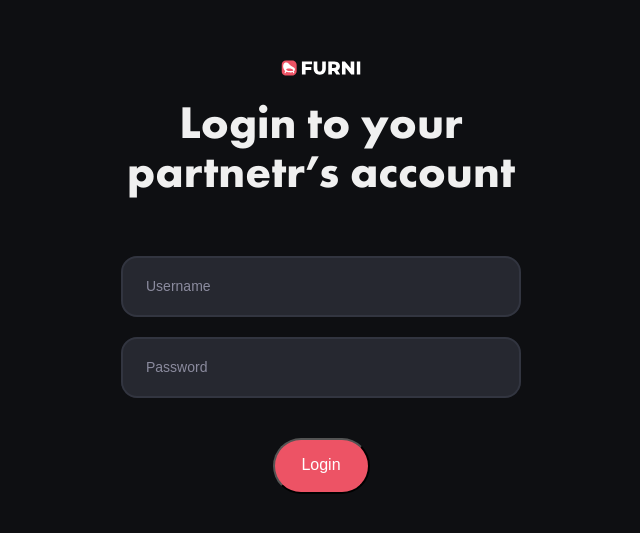
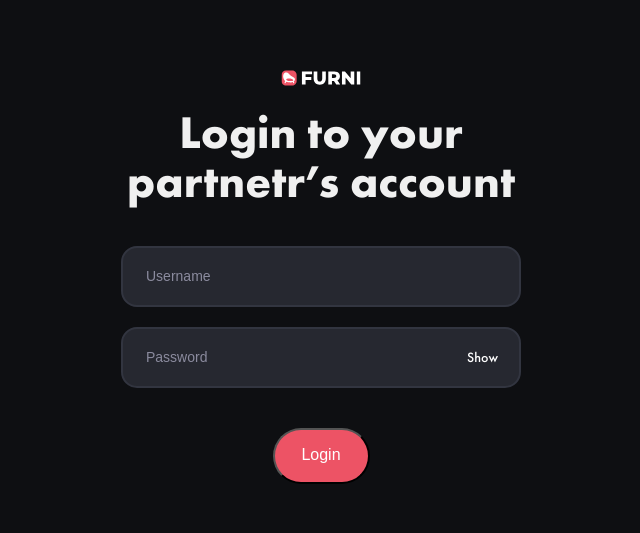
Before and after one commit to IvanTyler/furni, a React (Create React App) app: page / in a window 1280 px wide. Shown: the part 123-656 px from the top of the page, without its empty margins (319-959 px from the left). Built offline with nearby package versions, Linux system fonts and the light colour scheme; the HTML template or start-up script is replaced by a standard one.

Commit message:
validete form

```diff
--- a/src/Components/FormUserLogin/FormUserLogin.module.scss
+++ b/src/Components/FormUserLogin/FormUserLogin.module.scss
@@ -1,6 +1,7 @@
 @import url('../../assets/styles/fonts.scss');
 
 .formUserLogin {
+    position: relative;
     max-width: 400px;
     text-align: center;
 
@@ -31,4 +32,38 @@
             background-color: #8243F0;
         }
     }
+
+    &__inputWrapper {
+        margin-top: 20px;
+        position: relative;
+    }
+
+    &__toggleTypeInput {
+        position: absolute;
+        right: 23px;
+        top: calc(50% - 8.5px);
+        font-family: 'FuturaPT';
+        font-weight: 500;
+        font-size: 14px;
+        line-height: 17px;
+        color: #fff;
+        cursor: pointer;
+    }
+
+    &__messageErrorEnterRequiredFields {
+        position: absolute;
+        left: calc(50% - 67.5px);
+        bottom: 0;
+        transform: translateY(129px);
+        display: inline-block;
+        height: 31px;
+        padding: 9px 20px;
+        background-color: #C40F24;
+        border-radius: 12px;
+        font-family: 'FuturaPT';
+        font-weight: 400;
+        font-size: 12px;
+        line-height: 15px;
+        color: #fff;
+    }
 }
--- a/src/Components/FormUserLogin/FormUserLogin.tsx
+++ b/src/Components/FormUserLogin/FormUserLogin.tsx
@@ -1,19 +1,93 @@
 import style from './FormUserLogin.module.scss'
 import logoFurni from '../../assets/icon/logo.svg'
 import { Input } from '../Input/Input'
-
+import React, { useState } from 'react'
 
 export const FormUserLogin: React.FC = () => {
+
+    const [toggleTypeInput, setToggleTypeInput] = useState(false)
+
+    const [errorInputLoginValue, setErrorInputLoginValue] = useState(false)
+    const [errorInputPasswordValue, setErrorInputPasswordValue] = useState(false)
+
+    const [inputValueLogin, setInputValueLogin] = useState('')
+    const [inputValuePassword, setInputValuePassword] = useState('')
+
+    const toggleInputTypeFunc = () => {
+        if (inputValuePassword.trim().length >= 1) setToggleTypeInput(prev => !prev)
+    }
+
+    const inputChangeLoginValue = (event: React.ChangeEvent<HTMLInputElement>) => {
+        if (event.target.value.length > 20) event.target.value = event.target.value.slice(0, 20);
+        setInputValueLogin(event.target.value)
+    }
+
+    const inputChangePasswordValue = (event: React.ChangeEvent<HTMLInputElement>) => {
+        if (event.target.value.length > 30) event.target.value = event.target.value.slice(0, 30);
+        setInputValuePassword(event.target.value)
+    }
+
+    const submitHandler = (event: React.FormEvent<HTMLFormElement>) => {
+        event.preventDefault()
+
+        if (inputValueLogin.trim().length === 0) {
+            setErrorInputLoginValue(prev => prev = true)
+        } else {
+            setErrorInputLoginValue(prev => prev = false)
+        }
+
+        if (inputValuePassword.trim().length < 8) {
+            setErrorInputPasswordValue(prev => prev = true)
+        } else {
+            setErrorInputPasswordValue(prev => prev = false)
+        }
+
+        if (inputValueLogin.trim().length >= 1 && inputValuePassword.trim().length >= 8) {
+            setErrorInputLoginValue(prev => prev = false)
+            setErrorInputPasswordValue(prev => prev = false)
+            setInputValueLogin('')
+            setInputValuePassword('')
+        }
+
+    }
+
     return (
-        <form action="" className={style.formUserLogin}>
+        <form onSubmit={submitHandler} action="" className={style.formUserLogin}>
             <img src={logoFurni} alt="logo furni" />
             <h1 className={style.formUserLogin__title}>
                 Login to your
                 partnetr’s account
             </h1>
-            <Input type='text' name='name' placeholder='Username' />
-            <Input type='password' name='password' placeholder='Password' />
+            <Input
+                type='text'
+                name='name'
+                placeholder='Username'
+                valueInput={inputValueLogin}
+                error={errorInputLoginValue}
+                onChangeInput={inputChangeLoginValue}
+            />
+            <div className={style.formUserLogin__inputWrapper}>
+                <Input
+                    type={toggleTypeInput ? 'text' : 'password'}
+                    name='password'
+                    placeholder='Password'
+                    valueInput={inputValuePassword}
+                    error={errorInputPasswordValue}
+                    onChangeInput={inputChangePasswordValue}
+                />
+                <span onClick={() => toggleInputTypeFunc()} className={style.formUserLogin__toggleTypeInput}>
+                    {toggleTypeInput ? 'Hide' : 'Show'}
+                </span>
+            </div>
             <button className={style.formUserLogin__submit}>Login</button>
+
+            {
+                errorInputLoginValue || errorInputPasswordValue ?
+                    <span className={style.formUserLogin__messageErrorEnterRequiredFields}>
+                        Enter required fields
+                    </span>
+                    : null
+            }
         </form>
     )
 }
--- a/src/Components/Input/Input.module.scss
+++ b/src/Components/Input/Input.module.scss
@@ -12,10 +12,6 @@
     transition: border .2s ease;
     caret-color: #ED5365;
 
-    &:not(:first-child) {
-        margin-top: 20px;
-    }
-
     &::placeholder {
         display: flex;
         align-items: center;
@@ -24,6 +20,6 @@
     }
 }
 
-.input.error {
+.error {
     border: 2px solid #C40F24;
 }
--- a/src/Components/Input/Input.tsx
+++ b/src/Components/Input/Input.tsx
@@ -4,16 +4,28 @@ interface IInputProps {
     type: string;
     name: string;
     placeholder: string;
+    valueInput: string;
+    onChangeInput(inputChangeValue: React.ChangeEvent<HTMLInputElement>): void;
     error?: boolean;
 }
 
-export const Input: React.FC<IInputProps> = ({ type, name, placeholder, error }) => {
+export const Input: React.FC<IInputProps> = (
+    {
+        type,
+        name,
+        placeholder,
+        onChangeInput,
+        valueInput,
+        error }
+) => {
     return (
         <input
-            className={style.input}
+            className={error ? style.input + ' ' + style.error : style.input}
             type={type}
             name={name}
             placeholder={placeholder}
+            value={valueInput}
+            onChange={onChangeInput}
         />
     )
 }
```
